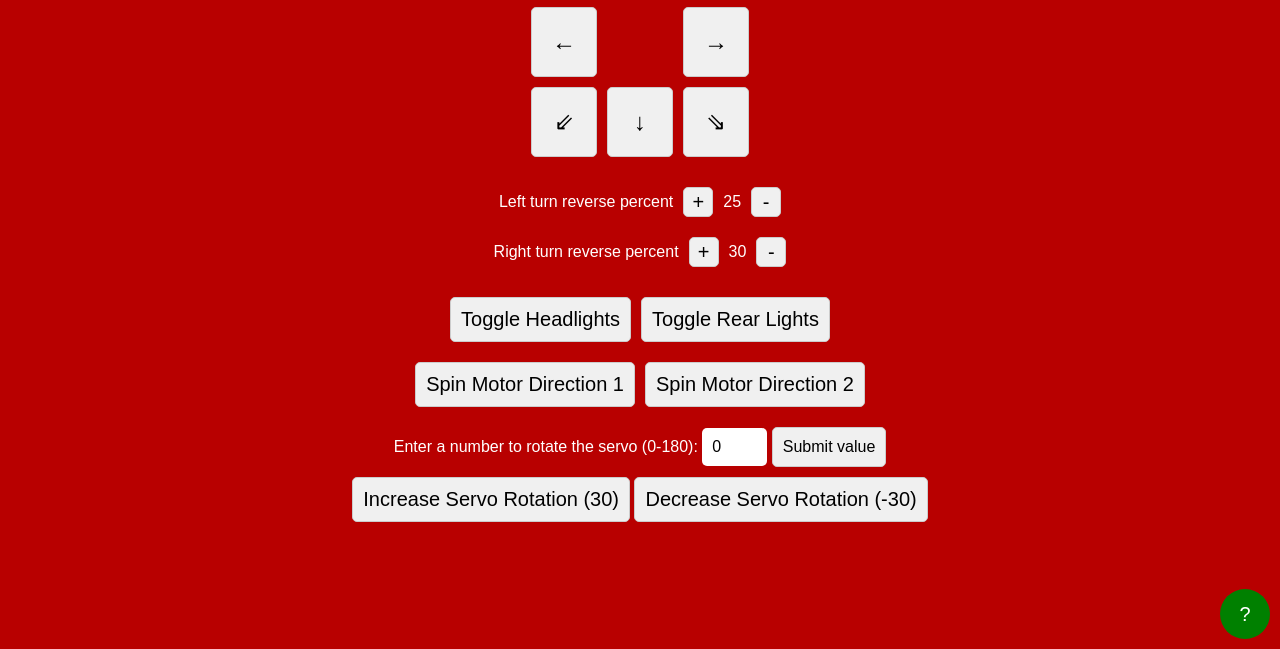
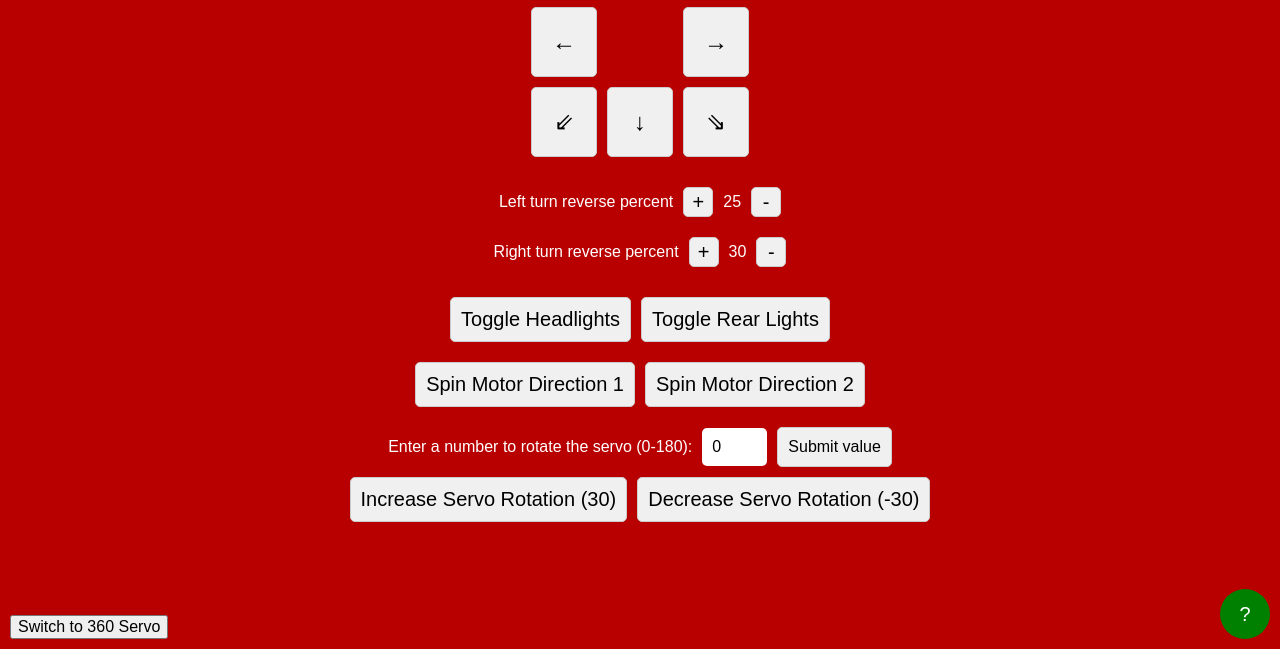
Before and after one commit to Richard-Huynh1/180-servo-whole-system, a plain HTML site: page MainCode/data/index.html in a window 1280 px wide. Shown: the part 151-800 px from the top of the page. Drawn offline with Linux system fonts and the light colour scheme.

Commit message:
Add switch servo button

```diff
--- a/MainCode/data/index.html
+++ b/MainCode/data/index.html
@@ -35,8 +35,8 @@
           <li>Shift = Spin Motor Direction 1</li>
           <li>Space = Spin Motor Direction 2</li>
           <br />
-          <li>R = Increase servo rotation (30)</li>
-          <li>F = Decrease servo rotation (-30)</li>
+          <li id="servoDescriptionOne">R = Increase servo rotation (30)</li>
+          <li id="servoDescriptionTwo">F = Decrease servo rotation (-30)</li>
         </ul>
       </div>
     </div>
@@ -78,18 +78,19 @@
         <span>
           <label for="servo">Enter a number to rotate the servo (0-180):</label>
           <input id="servo" type="number" max="180" min="0" value="0" />
-          <button id="servoSubmit" onClick="rotateServo()">Submit value</button>
+          <button id="servoSubmit" onclick="rotateServo()">Submit value</button>
         </span>
         <span>
-          <button class="servoControlBtn" onClick="changeServoRotation(30)">
+          <button class="servoControlBtn" onclick="changeServoRotation(30)">
             Increase Servo Rotation (30)
           </button>
-          <button class="servoControlBtn" onClick="changeServoRotation(-30)">
+          <button class="servoControlBtn" onclick="changeServoRotation(-30)">
             Decrease Servo Rotation (-30)
           </button>
         </span>
       </div>
     </div>
+    <button id="switchServo" onclick="switchServo()">Switch to 360 Servo</button>
     <button onclick="displayModal()" id="displayModalBtn">?</button>
     <script src="script.js"></script>
   </body>
--- a/MainCode/data/script.js
+++ b/MainCode/data/script.js
@@ -326,8 +326,9 @@ document.addEventListener('keydown', (event) => {
   if (event.key === 'Escape' && modal.classList.contains('modal-visible')) {
     closeModal();
     return;
-  } else if (servoKeys.has(event.key)) {
+  } else if (servoKeys.has(event.key) && is180Servo) {
     changeServoRotation((event.key === 'r') ? 30 : -30);
+    return;
   }
 
 
@@ -514,6 +515,83 @@ function changeServoRotation(val) {
   websocketSend(`S${numberVal}`);
 }
 
+let is180Servo = true;
+
+function switchServo() {
+  const servoControlDiv = document.getElementById('servoControl');
+  servoControlDiv.replaceChildren();
+  const servoSwitchBtn = document.getElementById('switchServo');
+  const servoDescriptionOne = document.getElementById('servoDescriptionOne');
+  const servoDescriptionTwo = document.getElementById('servoDescriptionTwo');
+
+  is180Servo = !is180Servo;
+
+  if (is180Servo) {
+    servoSwitchBtn.textContent = 'Switch to 360 Servo';
+    servoControlDiv.style.flexDirection = 'column';
+    servoDescriptionOne.textContent = 'R = Increase servo rotation (30)';
+    servoDescriptionTwo.textContent = 'F = Decrease servo rotation (-30)';
+
+    const inputSpan = document.createElement('span');
+
+    const inputLabel = document.createElement('label');
+    inputLabel.htmlFor = 'servo';
+    inputLabel.textContent = 'Enter a number to rotate the servo (0-180):';
+
+    const degreeInput = document.createElement('input');
+    degreeInput.id = 'servo';
+    degreeInput.type = 'number';
+    degreeInput.max = '180';
+    degreeInput.min = '0';
+    degreeInput.value = '0';
+
+    const submitDegreeBtn = document.createElement('button');
+    submitDegreeBtn.id = 'servoSubmit';
+    submitDegreeBtn.onclick = rotateServo;
+    submitDegreeBtn.textContent = 'Submit value';
+
+    inputSpan.append(inputLabel);
+    inputSpan.append(degreeInput);
+    inputSpan.append(submitDegreeBtn);
+
+    const controlBtnSpan = document.createElement('span');
+
+    const increaseBtn = document.createElement('button');
+    increaseBtn.className = 'servoControlBtn';
+    increaseBtn.onclick = () => changeServoRotation(30);
+    increaseBtn.textContent = 'Increase Servo Rotation (30)';
+
+    const decreaseBtn = document.createElement('button');
+    decreaseBtn.className = 'servoControlBtn';
+    decreaseBtn.onclick = () => changeServoRotation(-30);
+    decreaseBtn.textContent = 'Decrease Servo Rotation (-30)';
+
+    controlBtnSpan.append(increaseBtn);
+    controlBtnSpan.append(decreaseBtn);
+
+    const servoDiv = document.getElementById('servoControl');
+
+    servoDiv.append(inputSpan);
+    servoDiv.append(controlBtnSpan);
+  } else {
+    servoSwitchBtn.textContent = 'Switch to 180 Servo';
+    servoControlDiv.style.flexDirection = 'row';
+    servoDescriptionOne.textContent = 'R = Servo Direction 1';
+    servoDescriptionTwo.textContent = 'F = Servo Direction 2';
+
+    const directionOneBtn = document.createElement('button');
+    directionOneBtn.textContent = 'Spin Servo Direction 1';
+    directionOneBtn.id = 'directionOne';
+
+    const directionTwoBtn = document.createElement('button');
+    directionTwoBtn.textContent = 'Spin Servo Direction 2';
+    directionTwoBtn.id = 'directionTwo';
+
+    servoControlDiv.append(directionOneBtn);
+    servoControlDiv.append(directionTwoBtn);
+  }
+}
+
 const maxRetries = 5;
 let retryCount = 0;
 let websocket;
--- a/MainCode/data/style.css
+++ b/MainCode/data/style.css
@@ -93,7 +93,7 @@ h1 {
   cursor: pointer;
 }
 
-.turning-control button:hover {
+.turning-control button:hover, #directionOne:hover, #directionTwo:hover {
   background-color: #e0e0e0;
 }
 
@@ -206,6 +206,18 @@ h1 {
   gap: 10px;
   align-items: center;
   justify-content: center;
+  flex-direction: column;
+}
+
+#servoControl span {
+  font:
+    16px Arial,
+    sans-serif;
+  color: white;
+  display: flex;
+  gap: 10px;
+  align-items: center;
+  justify-content: center;
 }
 
 .servoControlBtn {
@@ -228,14 +240,6 @@ h1 {
   background-color: #e0e0e0;
 }
 
-#servoControl {
-  font:
-    16px Arial,
-    sans-serif;
-  color: white;
-  flex-direction: column;
-}
-
 #servo {
   padding: 10px;
   font:
@@ -255,3 +259,32 @@ h1 {
   border: 1px solid #ccc;
   border-radius: 5px;
 }
+
+#switchServo {
+   -webkit-user-select: none;
+  -moz-user-select: none;
+  -ms-user-select: none;
+  user-select: none;
+  position: fixed;
+  bottom: 10px;
+  left: 10px;
+  cursor: pointer;
+  font:
+    16px Arial,
+    sans-serif;
+}
+
+#directionOne, #directionTwo {
+  font:
+    20px Arial,
+    sans-serif;
+  padding: 10px;
+  background-color: #f0f0f0;
+  border: 1px solid #ccc;
+  border-radius: 5px;
+  -webkit-user-select: none;
+  -moz-user-select: none;
+  -ms-user-select: none;
+  user-select: none;
+  cursor: pointer;
+}
```
